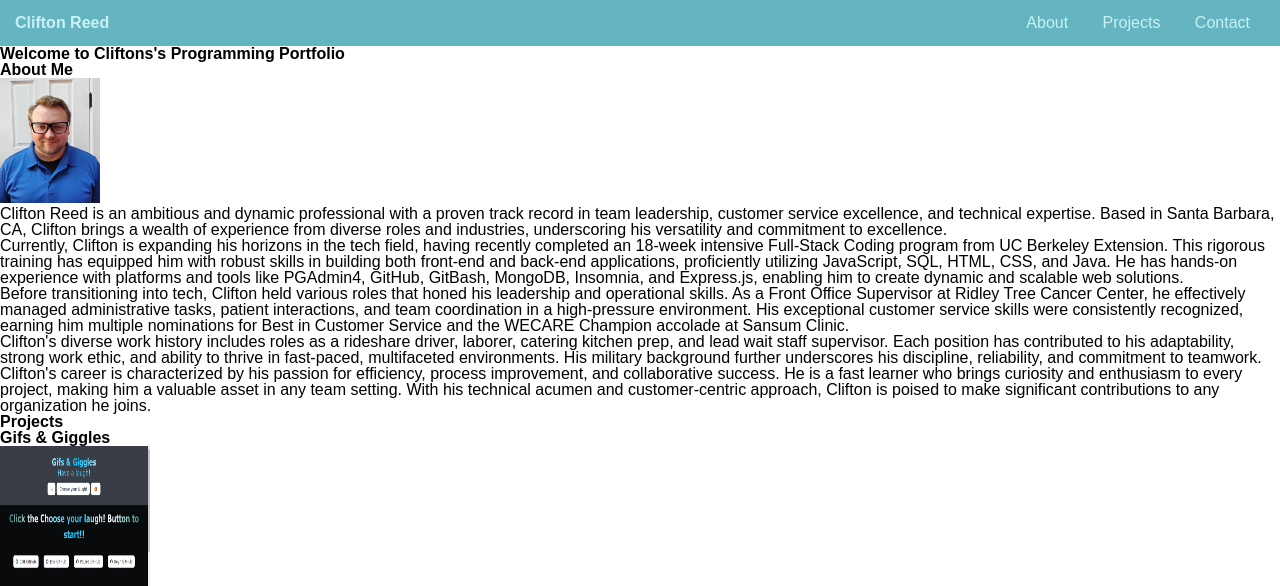
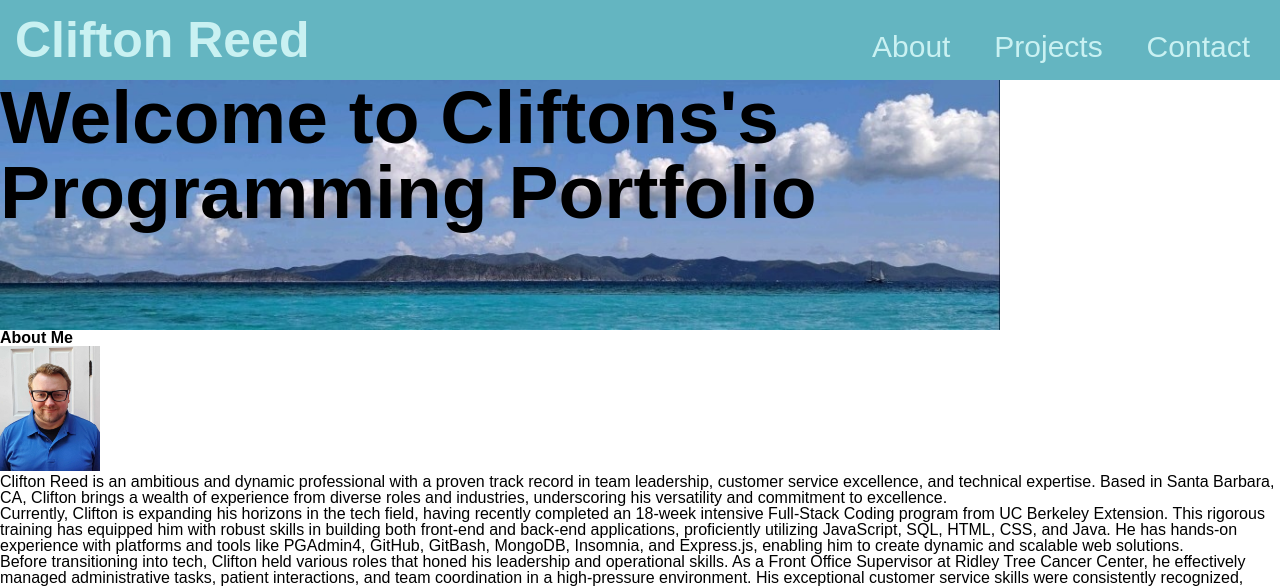
Before and after one commit to ccreed86/creed-portfolio-pro, a plain HTML site: page index.html in a window 1280 px wide. Shown: the top 586 px of the page. Drawn offline with Linux system fonts and the light colour scheme.

Commit message:
added h1 css

```diff
--- a/assets/style.css
+++ b/assets/style.css
@@ -19,6 +19,7 @@
 header {
     background-color: var(--ocean);
     color: var(--sky);
+    font-size: 50px;
     padding: 15px;
     display: flex;
     flex-direction: row;
@@ -30,6 +31,7 @@ header {
 
 .nav a {
     padding: 15px;
+    font-size: 30px;
     color: inherit;
     background-color: inherit;
     text-decoration: inherit;
@@ -37,5 +39,15 @@ header {
 
 nav a:hover {
     color: var(--sunset)
+}
+
+h1 {
+    font-size: 75px;
+    background-image: url("../assets/cssImages/vbi_skyline.jpg");
+    background-repeat: no-repeat;
+    background-size:contain;
+    object-fit: fill;
+    min-height: 250px;
+    min-width: fit-content;
 
 }
```
Also changed, not shown: assets/cssImages/vbi_skyline.jpg (added).
